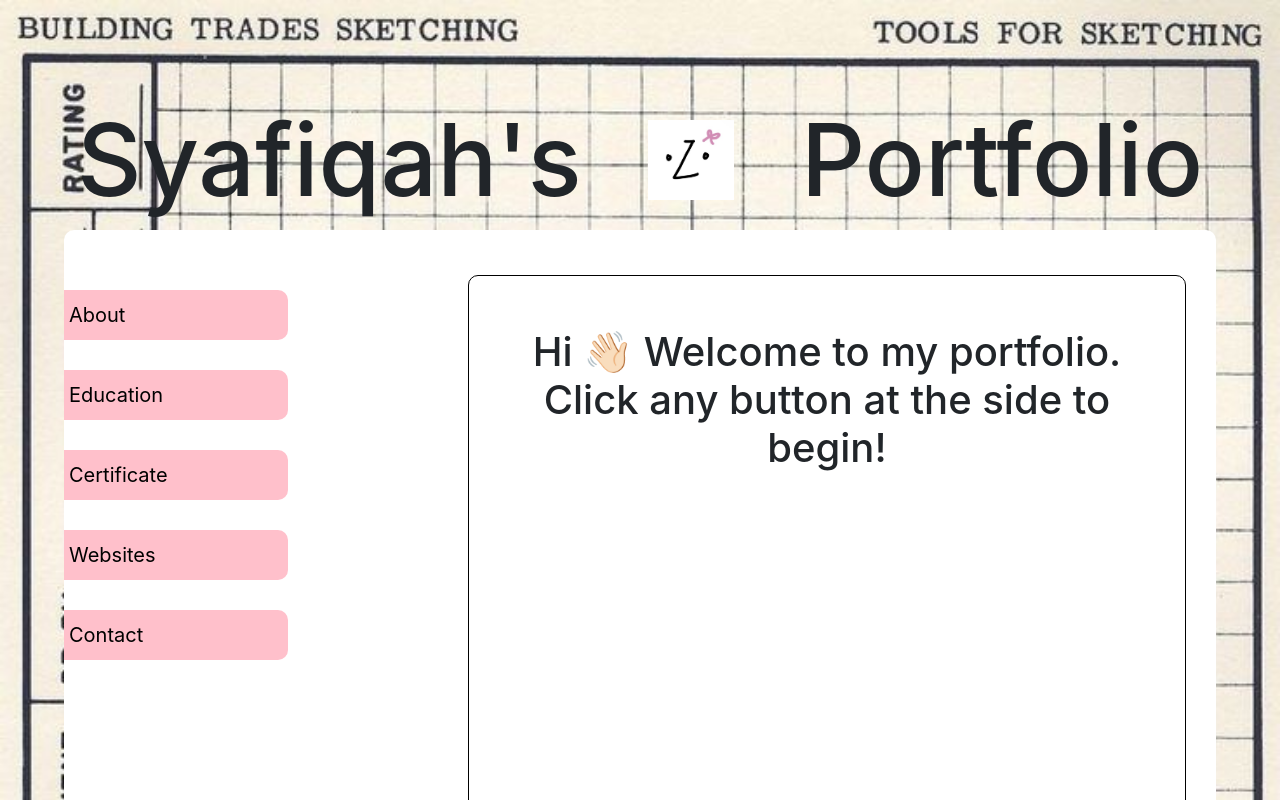
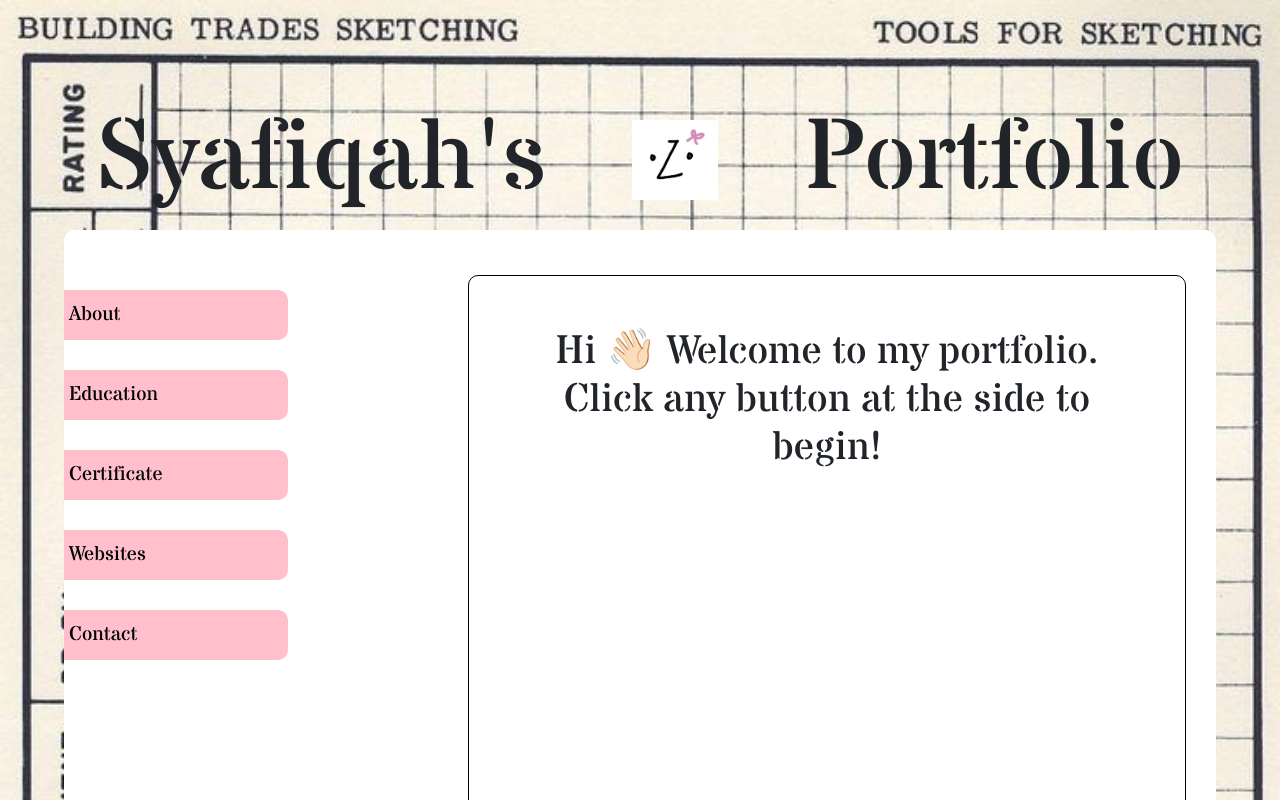
Before and after one commit to cosylily/website-portfolio, a React (Create React App) app: page / in a window 1280 px wide. Shown: the top 800 px of the page. Built offline with nearby package versions, Linux system fonts and the light colour scheme.

Commit message:
Changed fonts for title and navigations

```diff
--- a/src/App.css
+++ b/src/App.css
@@ -11,9 +11,7 @@
   background-size: cover;
   padding-top: 40px;
 }
-.anchor {
-  anchor-name: --my-anchor;
-}
+
 .title {
   display: flex;
   justify-content: space-around;
@@ -23,6 +21,7 @@
   font-size: 100px;
   line-height: 100px;
   margin: 0 auto;
+  font-family: var(--title-font);
 }
 header img {
   padding: 10px;
@@ -52,6 +51,7 @@ button {
   border-top-left-radius: 0px;
   border-bottom-left-radius: 0px;
   width: 100%;
+  font-family: var(--title-font);
 }
 
 button:hover {
@@ -74,6 +74,7 @@ button:hover {
   padding: 5px 0;
   text-decoration: none;
   color: black;
+  font-family: var(--subtitle-font);
 }
 .aboutnavi a:hover {
   background-color: black;
@@ -128,3 +129,6 @@ video {
 .educationsection p {
   text-align: start;
 }
+.prompt {
+  font-family: var(--title-font);
+}
--- a/src/Displaycontent.js
+++ b/src/Displaycontent.js
@@ -1,4 +1,5 @@
 import React from "react";
+import "./App.css";
 import About from "./About.js";
 import Education from "./Education.js";
 import Showcerts from "./Showcertificates.js";
@@ -23,7 +24,7 @@ export default function DisplayContent(props) {
   } else {
     return (
       <div>
-        <h1 className="p-3 m-3">
+        <h1 className="p-3 m-3 prompt">
           Hi 👋🏻 Welcome to my portfolio. Click any button at the side to begin!
         </h1>
       </div>
```
